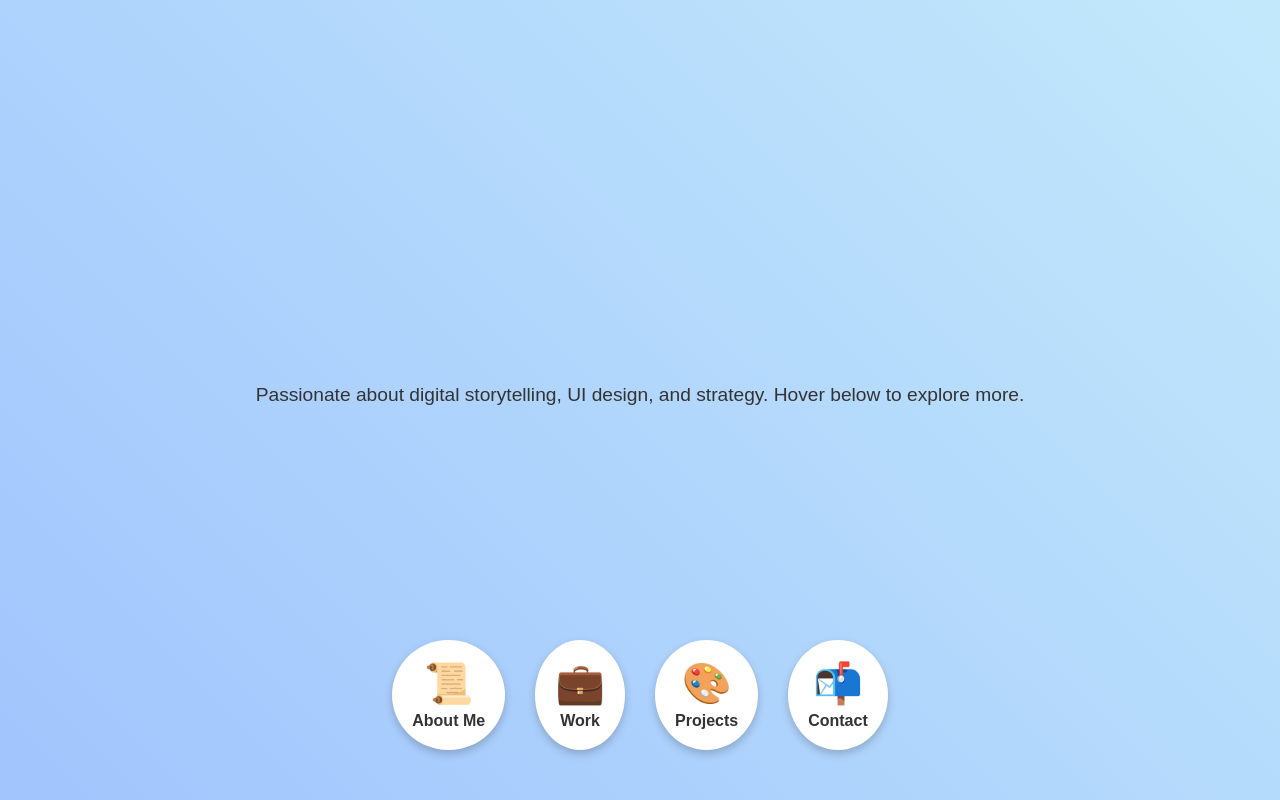
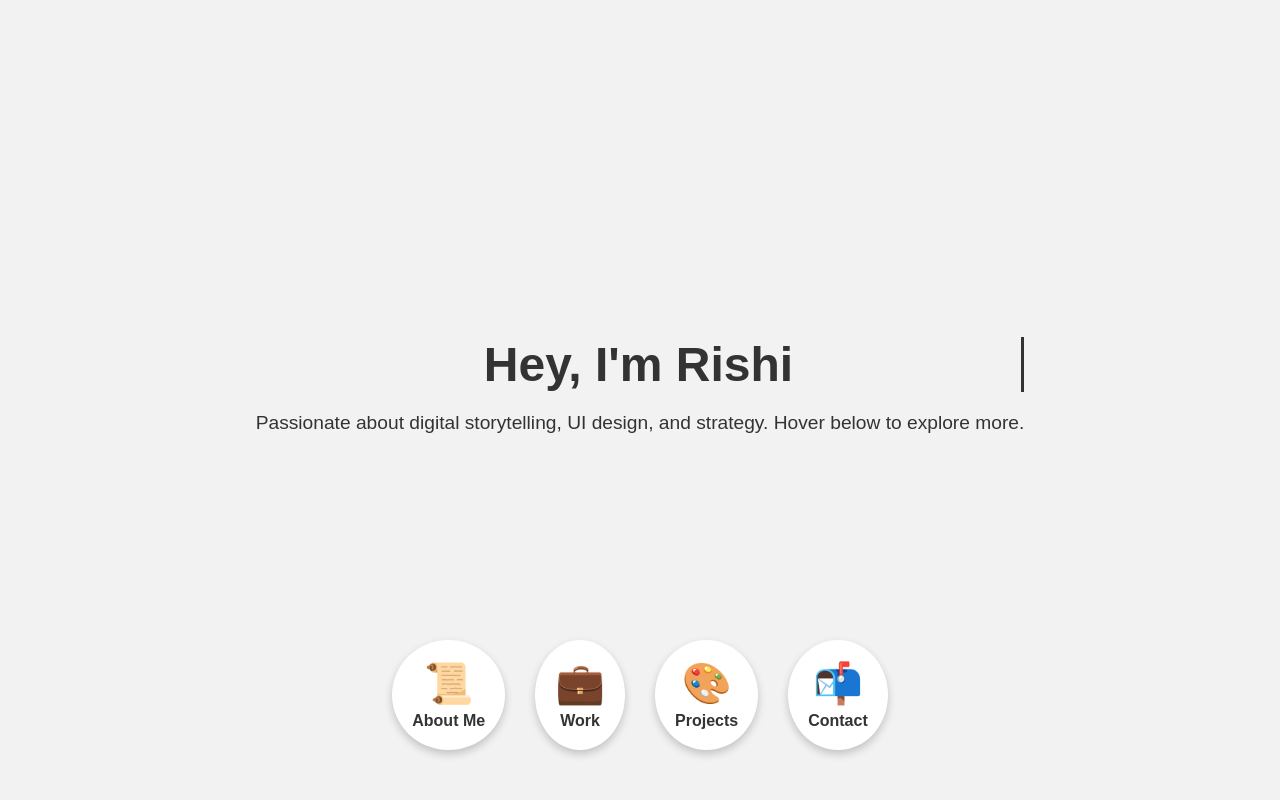
Before and after one commit to RishiB1700/Portfolio, a plain HTML site: page index.html in a window 1280 px wide. Drawn offline with Linux system fonts and the light colour scheme.

Commit message:
Fixed typewriter effect, improved icons, added project card animations, and updated contact section

```diff
--- a/css/style.css
+++ b/css/style.css
@@ -14,18 +14,21 @@ body {
 /* Landing Page */
 .landing-page {
     height: 100vh;
-    background: linear-gradient(45deg, #a1c4fd, #c2e9fb);
+    background: #F2F2F2; /* Updated to a more neutral background */
     display: flex;
     justify-content: center;
     align-items: center;
     flex-direction: column;
     text-align: center;
-    animation: gradientShift 5s ease infinite;
 }
 
 .hero-content h1 {
     font-size: 3rem;
     margin-bottom: 20px;
+    white-space: nowrap;
+    overflow: hidden;
+    border-right: 3px solid #333;
+    width: 0;
     animation: typing 3s steps(30) forwards;
 }
 
@@ -51,13 +54,12 @@ body {
     color: #333;
     box-shadow: 0 4px 8px rgba(0, 0, 0, 0.2);
     text-align: center;
-    position: relative;
 }
 
 .menu-item:hover {
     transform: scale(1.1) translateY(-10px);
     box-shadow: 0 10px 25px rgba(0, 0, 0, 0.3);
-    background-color: #feb47b;
+    background-color: #ff7e5f;
 }
 
 .menu-icon {
@@ -86,7 +88,6 @@ body {
     background-color: rgba(0, 0, 0, 0.7);
     justify-content: center;
     align-items: center;
-    animation: slideIn 0.5s ease-in-out;
 }
 
 .panel-content {
@@ -98,6 +99,7 @@ body {
     box-shadow: 0 4px 10px rgba(0, 0, 0, 0.2);
 }
 
+/* Project Cards */
 .project-cards {
     display: flex;
     gap: 15px;
@@ -167,20 +169,9 @@ body {
 }
 
 /* Animations */
-@keyframes gradientShift {
-    0% { background: linear-gradient(45deg, #a1c4fd, #c2e9fb); }
-    50% { background: linear-gradient(45deg, #ff9a8b, #ff6a00); }
-    100% { background: linear-gradient(45deg, #a1c4fd, #c2e9fb); }
-}
-
 @keyframes typing {
     from { width: 0; }
     to { width: 100%; }
-}
-
-@keyframes slideIn {
-    from { transform: translateY(-100%); }
-    to { transform: translateY(0); }
 }
 
 /* Responsive Design */
--- a/js/script.js
+++ b/js/script.js
@@ -1,3 +1,19 @@
+// Typewriter Effect Initialization
+document.addEventListener('DOMContentLoaded', function() {
+    let heroText = document.getElementById('heroText');
+    let text = "Hey, I'm Rishi"; // Customize the text
+    let index = 0;
+
+    function typeWriter() {
+        if (index < text.length) {
+            heroText.innerHTML += text.charAt(index);
+            index++;
+            setTimeout(typeWriter, 100);
+        }
+    }
+    typeWriter();
+});
+
 // Open corresponding panel when menu item is clicked
 document.querySelectorAll('.menu-item').forEach(item => {
     item.addEventListener('click', function () {
```
Also changed, not shown: index.html (+2 -2 lines).
